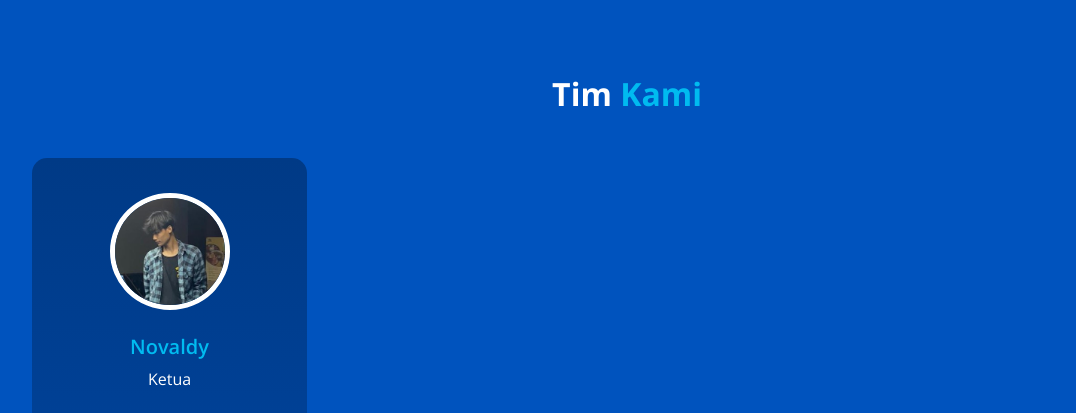
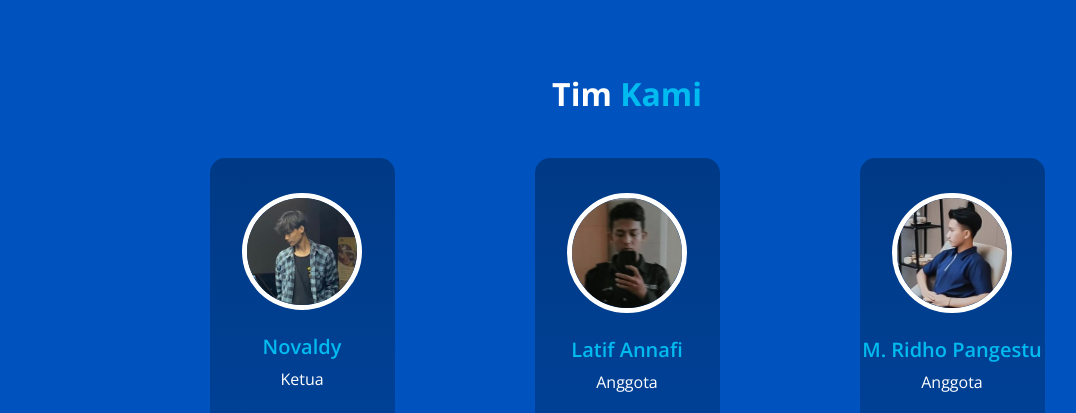
Before and after one commit to LaAn-fi7/Jasnerr, a plain HTML site: page index.html in a window 1280 px wide. Shown: the part 4030-4443 px from the top of the page, without its empty margins (13-1089 px from the left). Drawn offline with nearby package versions, Linux system fonts and the light colour scheme; some packages are replaced by stand-ins of ours.

Commit message:
Add files via upload

```diff
--- a/css/style.css
+++ b/css/style.css
@@ -70,6 +70,14 @@ body {
       -ms-flex-align: left;
           align-items: left;
   text-align: left;
+}
+
+.row1 {
+  display: flex;
+  justify-items: center;
+  justify-content: center;
+  gap: 20px;
+  flex-wrap: wrap;
 }
 
 .pharapd {
@@ -661,6 +669,7 @@ a:focus {
   -webkit-transition: all .1s;
   transition: all .1s;
   margin-top: 45px;
+  margin: 45px;
   background: -webkit-gradient(linear, left top, left bottom, from(#002759), to(#002b64));
   background: linear-gradient(to bottom, #003a86, #004299);
 }
```
